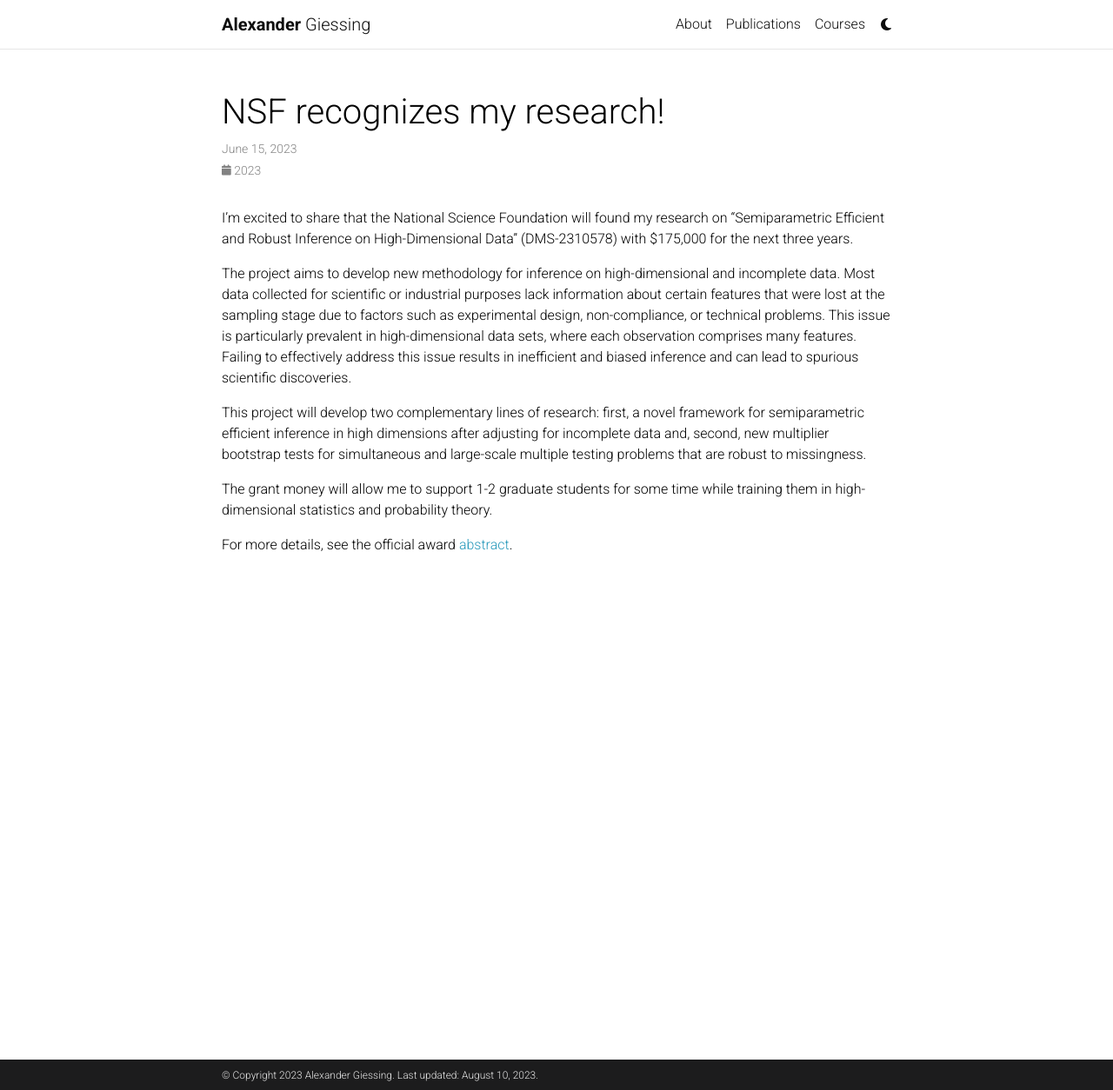
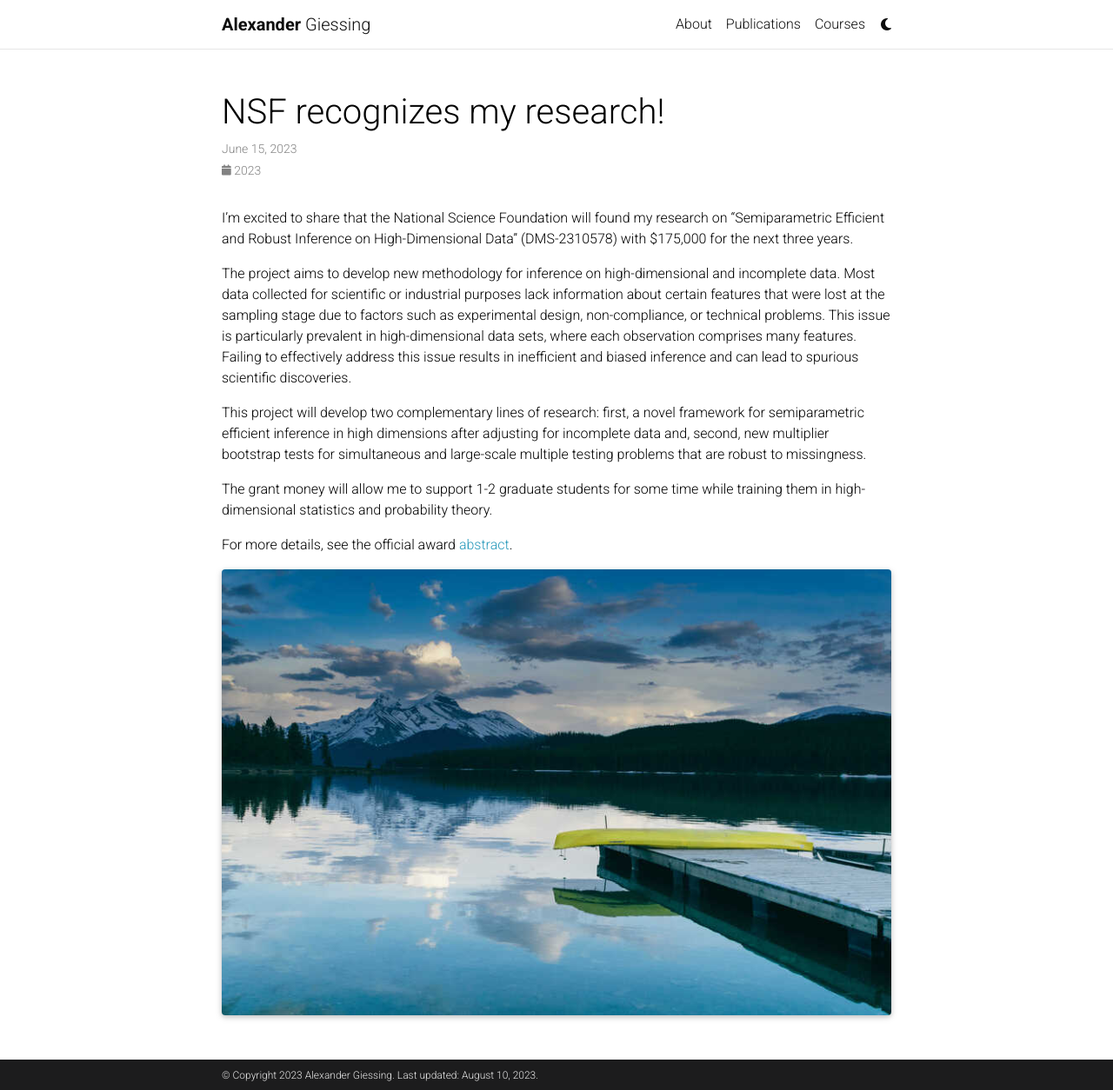
Before and after one commit to agiessing/agiessing.github.io, a Jekyll site: the page built from _news/announcement_2.md, in a window 1280 px wide and 1254 px high. Shown: the whole window at 87% size. Built offline with Jekyll 4.4.1, drawn with Linux system fonts in a browser that asks for light colours; full-size pictures stand in for the smaller copies a plugin makes; comment, search, counter and statistics services are not loaded; a style sheet for code colours, icons or effects is not loaded.

Commit message:
Update announcement_2.md

```diff
--- a/_news/announcement_2.md
+++ b/_news/announcement_2.md
@@ -15,3 +15,5 @@
 The grant money will allow me to support 1-2 graduate students for some time while training them in high-dimensional statistics and probability theory.
 
 For more details, see the official award <a href="https://www.nsf.gov/awardsearch/showAward?AWD_ID=2310578&HistoricalAwards=false">abstract</a>.
+
+{% include figure.html path="assets/img/5.jpg" title="example image" class="img-fluid rounded z-depth-1" %}
```
